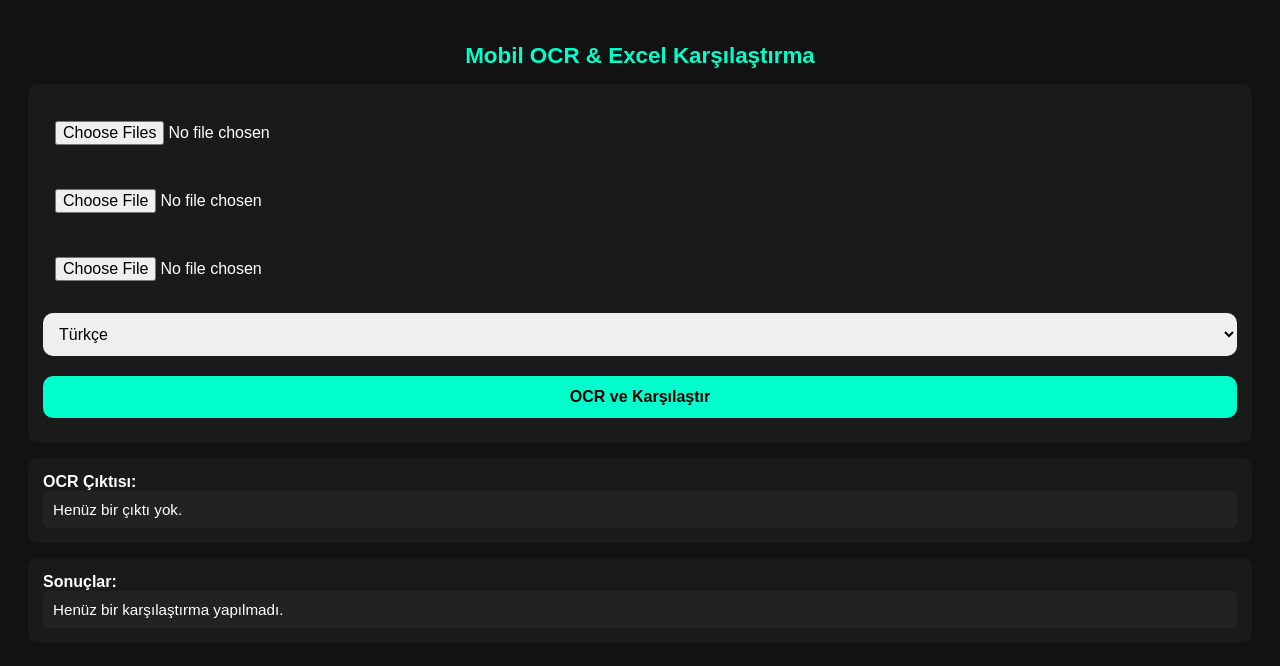
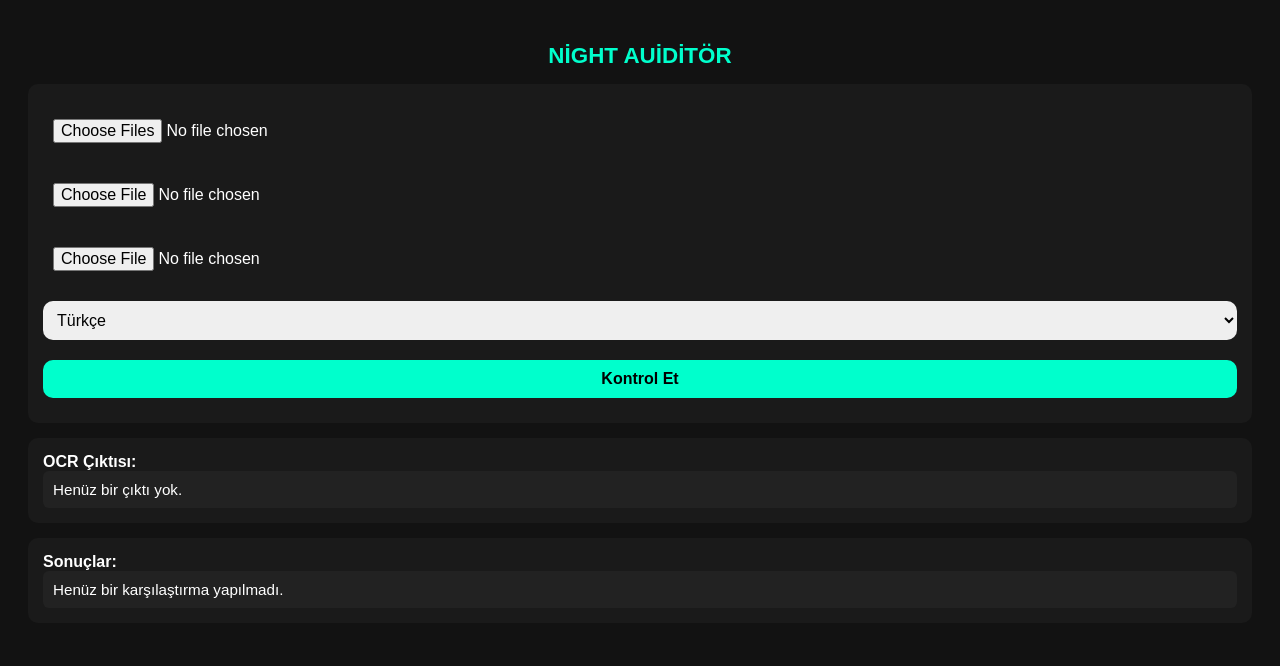
Before and after one commit to alphere/mobile-ocr, a plain HTML site: page index.html in a window 1280 px wide. Drawn offline with nearby package versions, Linux system fonts and the light colour scheme.

Commit message:
Update index.html

```diff
--- a/index.html
+++ b/index.html
@@ -3,12 +3,12 @@
 <head>
   <meta charset="UTF-8">
   <meta name="viewport" content="width=device-width, initial-scale=1.0">
-  <title>Mobil OCR & Excel Karşılaştırma</title>
+  <title>NİGHT AUİDİTÖR</title>
   <style>
     body { background: #121212; color: white; font-family: sans-serif; padding: 20px; }
     h1 { text-align: center; font-size: 1.4rem; color: #00ffcc; }
     input, select, button {
-      width: 100%; padding: 12px; margin: 10px 0; border: none; border-radius: 10px;
+      width: 100%; padding: 10px; margin: 10px 0; border: none; border-radius: 10px;
       font-size: 1rem; box-sizing: border-box;
     }
     button { background: #00ffcc; color: #000; font-weight: bold; cursor: pointer; }
@@ -26,7 +26,7 @@
   </style>
 </head>
 <body>
-  <h1>Mobil OCR & Excel Karşılaştırma</h1>
+  <h1>NİGHT AUİDİTÖR</h1>
   <div class="card">
     <input type="file" id="pdfInput" accept="application/pdf" multiple>
     <input type="file" id="imageInput" accept="image/*" capture="environment">
@@ -36,7 +36,7 @@
       <option value="eng">İngilizce</option>
       <option value="deu">Almanca</option>
     </select>
-    <button onclick="handleApply()">OCR ve Karşılaştır</button>
+    <button onclick="handleApply()">Kontrol Et</button>
   </div>
   <div class="card">
     <div><strong>OCR Çıktısı:</strong></div>
@@ -141,7 +141,7 @@
       const lang = document.getElementById("ocrLang").value;
 
       if (!excelFile || (!imageFile && !pdfFiles.length)) {
-        alert("Lütfen kamera görüntüsü veya PDF ve Excel dosyası yükleyin.");
+        alert("B-up taraması yapın veya pdf formatı ile yükleyin.");
         return;
       }
 
```
